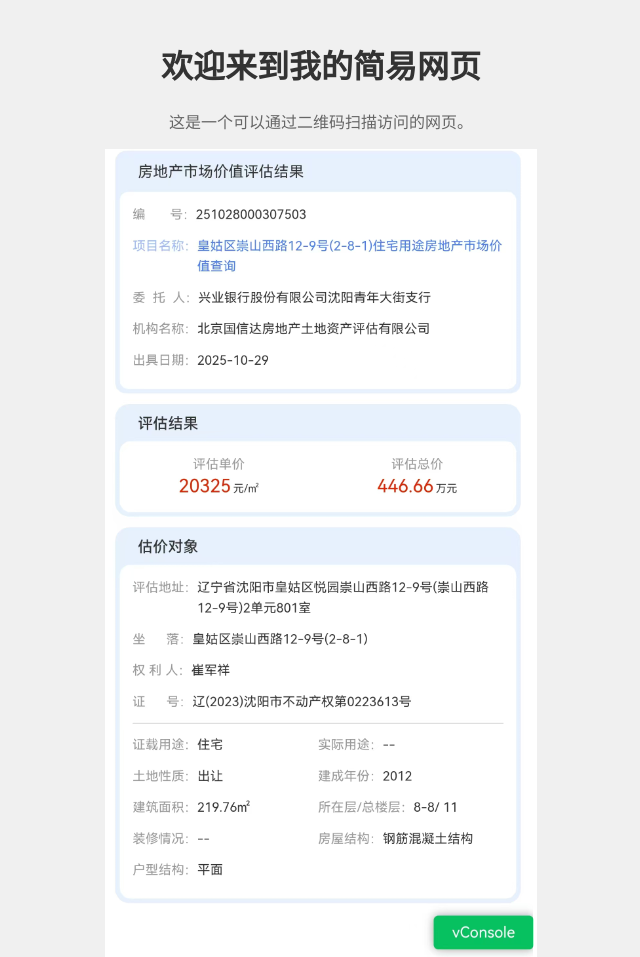
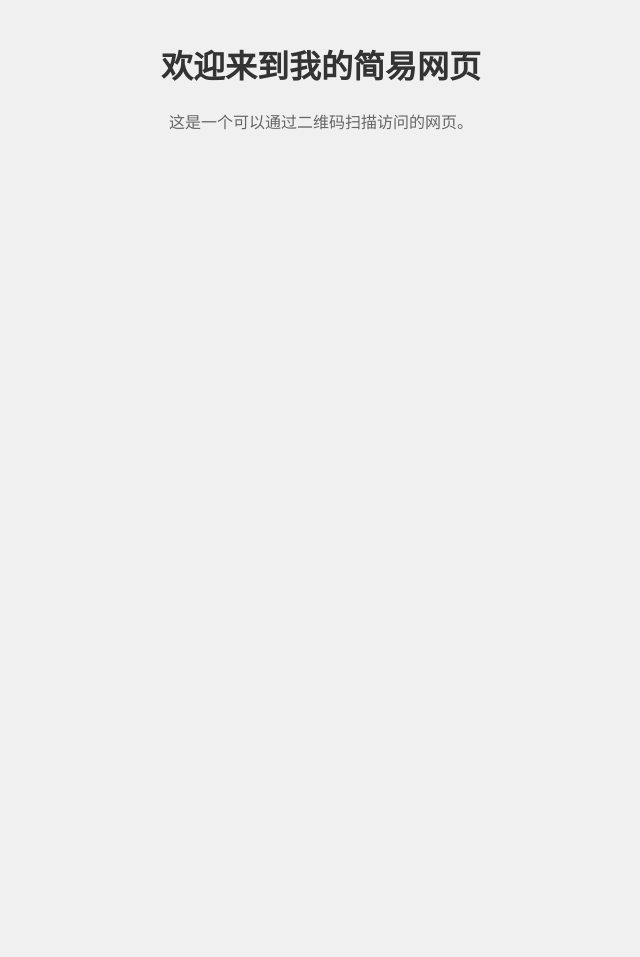
Before and after one commit to wangyangwang1990-cmyk/Public, a plain HTML site: page index.html in a window 1280 px wide. Shown: the whole page, without its empty margins (319-959 px from the left). After the commit the page ends 800 px from the top, so only its background shows below. Drawn offline with Linux system fonts and the light colour scheme.

Commit message:
Update index.html

```diff
--- a/index.html
+++ b/index.html
@@ -23,7 +23,7 @@
 <body>
     <h1>欢迎来到我的简易网页</h1>
     <p>这是一个可以通过二维码扫描访问的网页。</p>
-    <img src="https://github.com/wangyangwang1990-cmyk/Public/blob/main/ApplicationFrameHost_mZ8NfI1Zyp.png?raw=true" alt="展示图片" style="display: block; margin: auto;">
+    <!--<img src="https://github.com/wangyangwang1990-cmyk/Public/blob/main/ApplicationFrameHost_mZ8NfI1Zyp.png?raw=true" alt="展示图片" style="display: block; margin: auto;"> -->
 
 </body>
 
```
